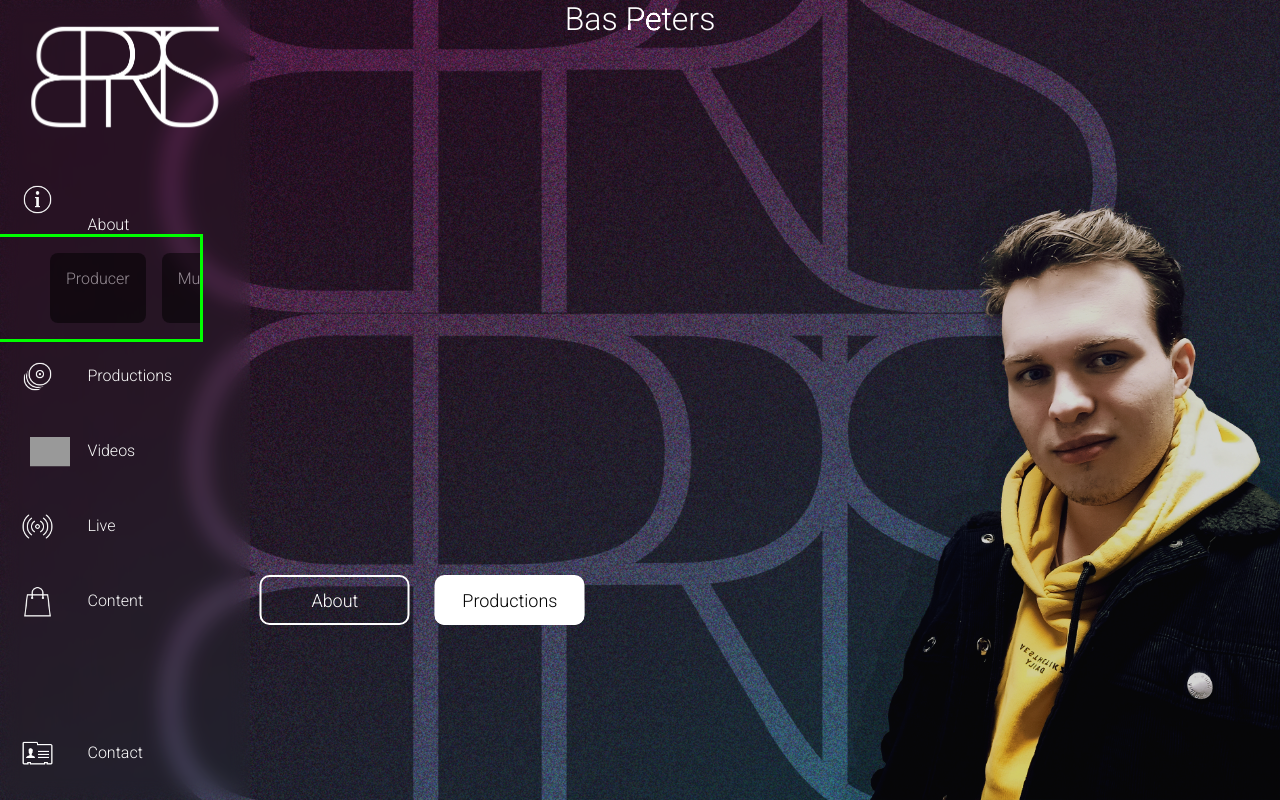
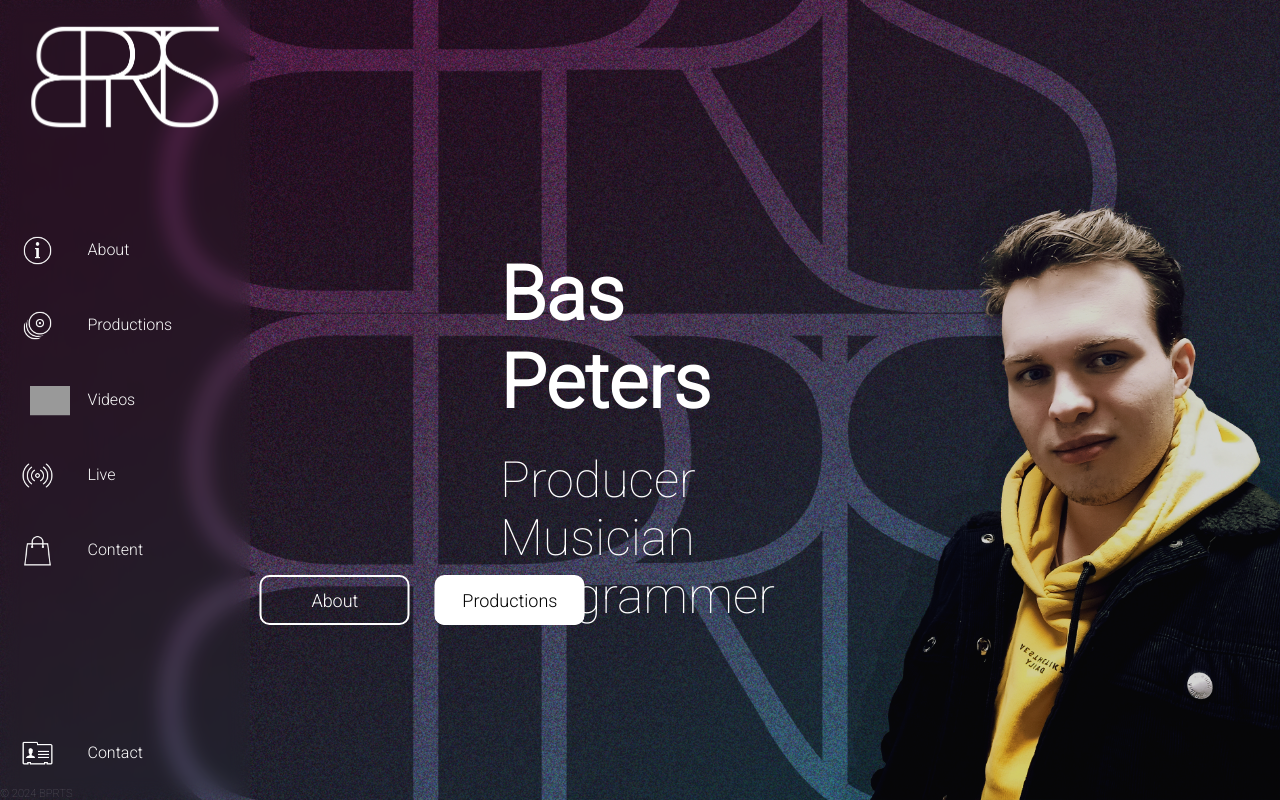
Before and after one commit to BPRTS/bprts.com, a PHP site: page / in a window 1280 px wide. Run offline with PHP 8.4, Linux system fonts and the light colour scheme; grey boxes are pictures that could not be loaded.

Commit message:
name and stuff

```diff
--- a/index.html
+++ b/index.html
@@ -15,27 +15,51 @@
                     </div>
                 </div>
                 <script type="module" src="app.js"> </script>
+                <script type="module" src="main.js"></script>
                 <header class=navigation>
                     <a class="homeNavButton" href="https://bprts.com/"> <img src="images/Logo/BPRTS Logo.png" alt=""></a>
                     <nav class="subjects">
                         <ul>
                             <li>
                                 <a href="Youtube.com"> <img src="images/Icons/Nav/About.png" alt=""><p>About</p>
-                                    <div class="scroller scroller__inner">
+                                    <!-- <div class="scroller scroller__inner">
                                         <ul class="tag-list">
                                             <li>Producer</li>
                                             <li>Musician</li>
                                             <li>Sound Designer</li>
                                             <li>Programmer</li>
+                                            <li class="bruh">Producer</li>
+                                            <li>Musician</li>
+                                            <li>Sound Designer</li>
+                                            <li>Programmer</li>
                                         </ul>
-                                    </div>
+                                    </div> -->
                                 </a>
                             </li>
                             <li>
-                                <a href="Youtube.com"> <img src="images/Icons/Nav/Productions.png" alt=""> <p>Productions</p></a>
+                                <a href="Youtube.com"> <img src="images/Icons/Nav/Productions.png" alt=""> <p>Productions</p>
+                                    <!-- <div class="scroller scroller__inner">
+                                        <ul class="tag-list">
+                                            <li>EDM</li>
+                                            <li>Cinematic</li>
+                                            <li>Games</li>
+                                            <li>EDM</li>
+                                            <li>Cinematic</li>
+                                            <li>Games</li>
+                                        </ul>
+                                    </div> -->
+                                </a>
                             </li>
                             <li>
-                                <a href="Youtube.com"> <img src="images/Icons/Nav/Videos.png" alt=""><p>Videos</p></a>
+                                <a href="Youtube.com"> <img src="images/Icons/Nav/Videos.png" alt=""><p>Videos</p>
+                                    <!-- <div class="scroller scroller__inner">
+                                        <ul class="tag-list">
+                                            <li>Walkthroughs</li>
+                                            <li>Tutorials</li>
+                                            <li>Reviews</li>
+                                        </ul>
+                                    </div> -->
+                                </a>
                             </li>
                             <li>
                                 <a href="Youtube.com"> <img src="images/Icons/Nav/Live.png" alt=""><p>Live</p></a>
@@ -53,13 +77,25 @@
                             <a class="contact" href="Youtube.com"> <img src="images/Icons/Nav/Contact.png" alt=""><p>Contact</p></a>
                         </li>
                     </ul>
+                    <div class="copyright">
+                        <p>© 2024 BPRTS</p>
+                    </div>
                 </header>
                 <main>
-                    <h1>
-                        Bas Peters
-                    </h1>
-
-
+                    <div class="introduction">
+                        <!-- <img src="images/Logo/BPRTS Logo.png" alt=""> -->
+                        <!-- <img src="images/Logo/Logo Shadow.png" alt=""> -->
+                        <div>
+                            <h1>
+                               Bas Peters
+                            </h1>
+                            <h2>
+                                Producer
+                                Musician
+                                Programmer
+                            </h2>
+                        </div>
+                    </div>
                     <div class="homePageButtons">
                         <div class="about">
 
--- a/main.js
+++ b/main.js
@@ -1,3 +1,20 @@
 const scrollers = document.querySelectorAll(".scroller");
 
-if (!window.matchMedia ("(prefers-reduced-motion: reduce)").matches);
+if (!window.matchMedia ("(prefers-reduced-motion: reduce)").matches) {
+    addAnimation();
+}
+
+function addAnimation () {
+    scrollers.forEach((scroller) => {
+        scroller.setAttribute("data-animated", true);
+
+        const tagList = scroller.querySelector('.tag-list');
+        const scrollerContent = Array.from(tagList.children);
+
+        scrollerContent.forEach(item => {
+            const duplicatedItem = item.cloneNode(true);
+            duplicatedItem.setAttribute("aria-hidden", true);
+            tagList.appendChild(duplicatedItem);
+        });
+    });
+}
--- a/style.css
+++ b/style.css
@@ -1,4 +1,5 @@
 @import url('https://fonts.googleapis.com/css2?family=Roboto:wght@300&display=swap');
+@import url('https://fonts.googleapis.com/css2?family=Roboto:wght@100&display=swap');
 
 * {
     user-select: none;
@@ -160,11 +161,20 @@ button {
 }
 
 h1 {
-    text-align: center;
+    /* text-align: center; */
     font-family: 'Roboto', san-serif;
     color: white;
-    font-weight: 300;
+    font-weight: 300px;
     vertical-align: middle;
+    /* font-size: 300px; */
+}
+
+h2 {
+  font-family: 'Roboto', san-serif;
+  color: white;
+  font-weight: lighter;
+  vertical-align: middle;
+  /* font-size: 150px; */
 }
 
 header {
@@ -267,8 +277,6 @@ ul li a::before {
   transition: transform 0.25s;
   transform-origin: 0 0;
   transform: scaleX(0);
-
-
 }
 
 ul li a:hover::before {
@@ -278,6 +286,12 @@ ul li a:hover::before {
 nav ul li a {
   display: inline-block;
   vertical-align: middle;
+  display: flex;
+  gap: 25px;
+}
+
+ul li a:hover .scroller{
+  opacity: 1;
 }
 
 .tag-list {
@@ -286,28 +300,53 @@ nav ul li a {
   padding-inline: 0;
   gap: 1rem;
   list-style: none;
+  flex-wrap: wrap;
 }
 
 .tag-list li {
-  padding: 1rem;
-  color: white;
-  background-color: black;
-  opacity: 0.5;
+  color: black;
+  /* background-color: hsla(0, 0%, 0%, 0.103); */
   border-radius: 0.5rem;
+  mix-blend-mode: difference;
+  text-align: center;
+  /* font-weight: 5000; */
 }
 
 .scroller {
-  max-width: 300px;
-  padding-left: 50px;
-  outline: 3px solid lime;
+  transition: all 0.2s ease-in-out;
+  opacity: 0;
+  height: 5px;
+  max-width: 175px;
+  /* border: 3px solid lime; */
   z-index: 10;
-  overflow: hidden;
-
+  margin-left: 75px;
+  position: absolute;
+  bottom: 0;
 }
 
 .scroller__inner {
-  display: flex;
   padding-block: 1rem;
+}
+
+.scroller[data-animated="true"] {
+  overflow: hidden;
+  mask: linear-gradient(90deg, transparent, white 20%, white 80%, transparent);
+}
+
+.scroller[data-animated="true"] .tag-list {
+  flex-wrap: nowrap;
+  animation: scroll 5s linear infinite;
+}
+
+.bruh {
+  background-color: red;
+  color: red;
+}
+
+@keyframes scroll {
+  to {
+    transform: translate(calc(-200% + 9px));
+  }
 }
 
 .navigation nav, .contact{
@@ -351,6 +390,32 @@ nav img, .contact {
 
 }
 
+.introduction {
+  position: absolute;
+  font-size: medium;
+  left: 500px;
+  top: 250px;
+  /* transform: scale(0.50);   */
+}
+
+.introduction h1 {
+  font-size: 75px;
+  margin-bottom: 25px;
+}
+
+.introduction h2 {
+  font-size: 50px;
+}
+
+.introduction img {
+  position: absolute;
+}
+
+.introduction div {
+  max-width: 300px;
+}
+
+
 .me {
   /* transform: translate(2048px, -500px); */
   z-index: 1;
@@ -373,3 +438,13 @@ nav img, .contact {
   transform-origin: bottom right;
   transform: scale(0.8);
 }
+
+.copyright p {
+  position: absolute;
+  bottom: 0;
+  font-size: 70%;
+  font-weight: 100;
+  opacity: 25%;
+  left: 0px;
+  color: white;
+}
```
